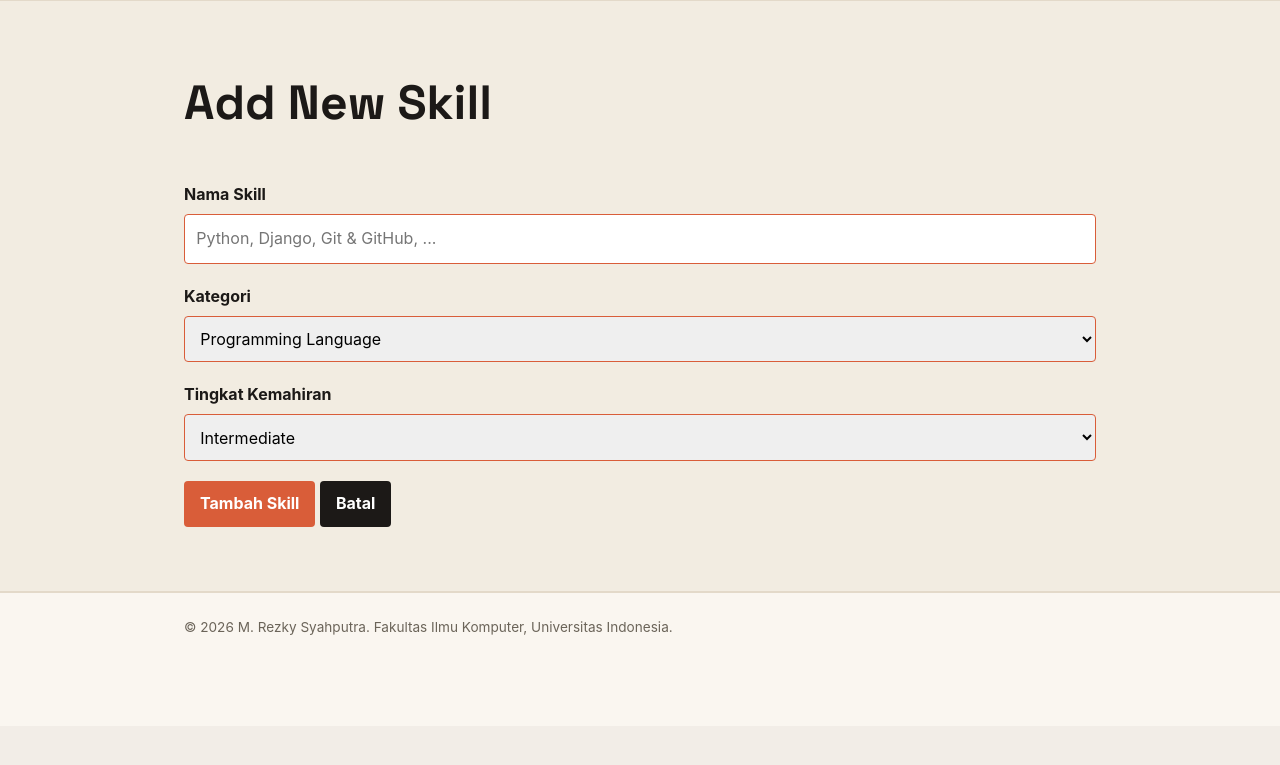
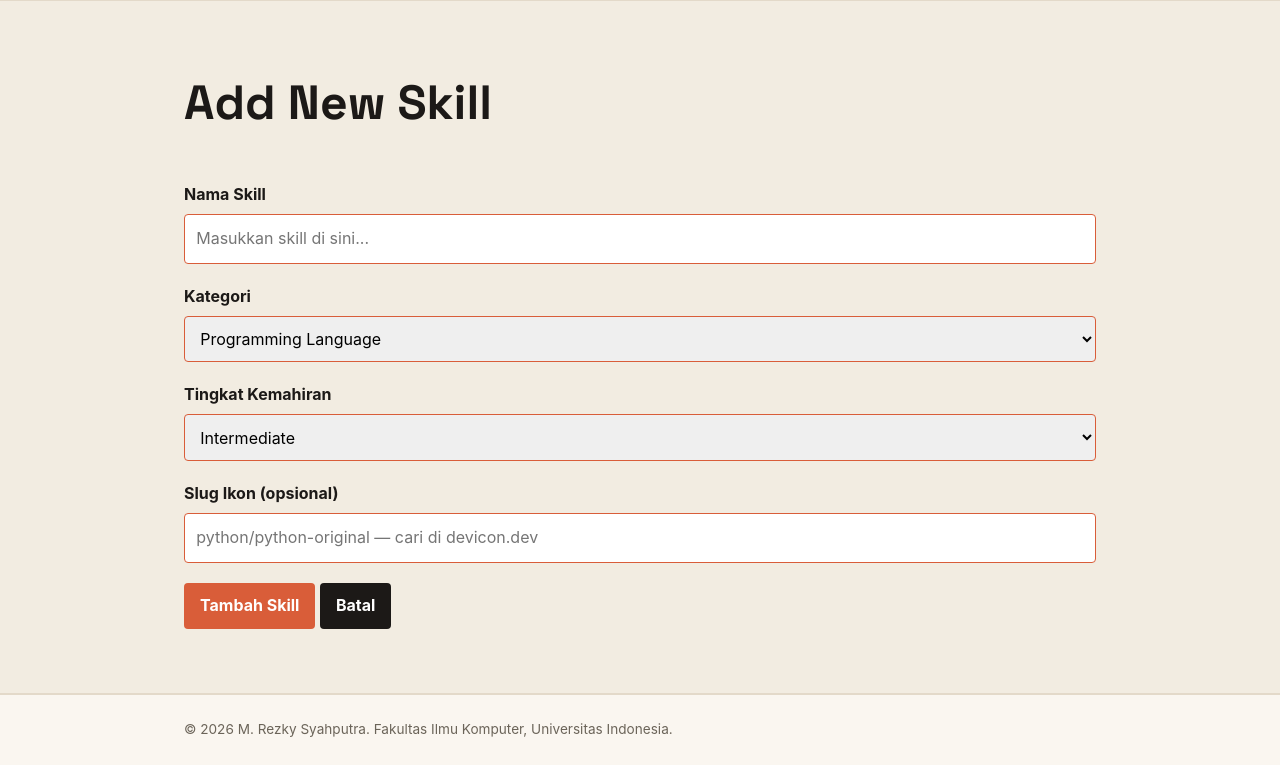
Before and after one commit to rezkyrise/myportofolio, a Django app: page /skill/add/ in a window 1280 px wide. Shown: the part 74-839 px from the top of the page. Before the commit the page ends 709 px from the top, so only its background shows below. Run offline with Django 5.2, Linux system fonts and the light colour scheme; parts of the project's set-up code (start-up, migrations or seed data) failed here and were passed over.

Commit message:
feat: implement Skill CRUD, JSON delivery, search/sort, and icon customization

```diff
--- a/main/forms.py
+++ b/main/forms.py
@@ -1,23 +1,62 @@
-from django.forms import ModelForm, TextInput, Select
+from django import forms
+from django.forms import ModelForm, TextInput, Textarea, Select, URLInput, ClearableFileInput, DateInput
 
-from main.models import Skill
+from main.models import Skill, Experience
 
 
 class SkillForm(ModelForm):
     class Meta:
         model = Skill
-        fields = ["name", "category", "proficiency"]
+        fields = ["name", "category", "proficiency", "icon_slug"]
 
         labels = {
             "name": "Nama Skill",
             "category": "Kategori",
             "proficiency": "Tingkat Kemahiran",
+            "icon_slug": "Slug Ikon (opsional)",
         }
 
         widgets = {
             "name": TextInput(
-                attrs={"placeholder": "Python, Django, Git & GitHub, ...", "maxlength": 100}
+                attrs={"placeholder": "Masukkan skill di sini...", "maxlength": 100}
             ),
             "category": Select(),
             "proficiency": Select(),
+            "icon_slug": TextInput(
+                attrs={"placeholder": "python/python-original — cari di devicon.dev"}
+            ),
         }
+
+class ExperienceForm(ModelForm):
+    started_at = forms.DateField(
+        label="Bulan Mulai",
+        input_formats=["%Y-%m"],
+        widget=DateInput(attrs={"type": "month"}, format="%Y-%m"),
+    )
+    ended_at = forms.DateField(
+        label="Bulan Selesai (kosongkan jika masih berjalan)",
+        input_formats=["%Y-%m"],
+        widget=DateInput(attrs={"type": "month"}, format="%Y-%m"),
+        required=False,
+    )
+    class Meta:
+        model = Experience
+        fields = ["title", "organization", "description", "category", "started_at", "ended_at", "thumbnail", "image"]
+        labels = {
+            "title": "Judul",
+            "organization": "Organisasi",
+            "description": "Deskripsi (satu poin per baris)",
+            "category": "Kategori",
+            "started_at": "Bulan Mulai",
+            "ended_at": "Bulan Selesai (kosongkan jika masih berjalan)",
+            "thumbnail": "URL Thumbnail",
+            "image": "Gambar",
+        }
+        widgets = {
+            "title": TextInput(attrs={"placeholder": "Masukkan experience di sini...", "maxlength": 255}),
+            "organization": TextInput(attrs={"placeholder": "Nama perusahaan/organisasi"}),
+            "description": Textarea(attrs={"placeholder": "Satu bullet point per baris", "rows": 4}),
+            "category": Select(),
+            "thumbnail": URLInput(attrs={"placeholder": "https://..."}),
+            "image": ClearableFileInput(),
+        }
--- a/main/models.py
+++ b/main/models.py
@@ -41,6 +41,13 @@ class Skill(models.Model):
         ('advanced', 'Advanced'),
     ]
 
+    icon_slug = models.CharField(
+        max_length=100,
+        blank=True,
+        default="",
+        help_text="Slug ikon dari devicon.dev, contoh: python/python-original",
+    )
+
     id = models.UUIDField(primary_key=True, default=uuid.uuid4, editable=False)
     name = models.CharField(max_length=100)
     category = models.CharField(max_length=20, choices=CATEGORY_CHOICES, default='language')
--- a/main/views.py
+++ b/main/views.py
@@ -20,51 +20,58 @@ def show_main(request):
 
 
 def show_experience(request):
-    experiences = Experience.objects.all().order_by('started_at')
+    json_response = get_experience_json(request)
+    experiences = serializers.deserialize("json", json_response.content.decode("utf-8"))
+    experiences = [e.object for e in experiences]
+
     for experience in experiences:
         experience.bullet_points = [
             line.strip() for line in experience.description.split("\n") if line.strip()
         ]
 
+    title_query = request.GET.get("title", "").strip()
+
     context = {
         "name": "M. Rezky Syahputra",
         "experience_list": experiences,
+        "title_query": title_query,
+        "sort": request.GET.get("sort", "title_asc"),
     }
     return render(request, "experience.html", context)
 
-SKILL_ICON_MAP = {
-    "python": "python/python-original",
-    "java": "java/java-original",
-    "c++": "cplusplus/cplusplus-original",
-    "html5": "html5/html5-original",
-    "css3": "css3/css3-original",
-    "javascript": "javascript/javascript-original",
-    "django": "django/django-plain",
-    "git & github": "git/git-original",
-    "vs code": "vscode/vscode-original",
-    "sqlite & postgresql": "postgresql/postgresql-original",
-    "latex": "latex/latex-original",
-}
+def update_skill(request, skill_id):
+    skill = get_object_or_404(Skill, pk=skill_id)
+    form = SkillForm(request.POST or None, instance=skill)
+
+    if request.method == "POST" and form.is_valid():
+        form.save()
+        messages.success(request, "Skill berhasil diperbarui!")
+        return redirect("main:show_skill")
+
+    context = {
+        "name": "M. Rezky Syahputra",
+        "form": form,
+        "skill": skill,
+    }
+    return render(request, "skill_form.html", context)
 
 
 def show_skill(request):
-    name_query = request.GET.get("name", "").strip()
-    skills = Skill.objects.all()
-
-    if name_query:
-        skills = skills.filter(name__icontains=name_query)
+    json_response = get_skill_json(request)
+    skills = serializers.deserialize("json", json_response.content.decode("utf-8"))
+    skills = [s.object for s in skills]
 
     for skill in skills:
-        slug = SKILL_ICON_MAP.get(skill.name.lower())
-        if slug:
-            skill.icon_url = f"https://cdn.jsdelivr.net/gh/devicons/devicon/icons/{slug}.svg"
-        else:
-            skill.icon_url = None
+        skill.icon_url = (
+            f"https://cdn.jsdelivr.net/gh/devicons/devicon/icons/{skill.icon_slug}.svg"
+            if skill.icon_slug else None
+        )
 
     context = {
         "name": "M. Rezky Syahputra",
         "skill_list": skills,
-        "name_query": name_query,
+        "name_query": request.GET.get("name", "").strip(),
+        "sort": request.GET.get("sort", "asc"),
     }
     return render(request, "skill.html", context)
 
@@ -86,13 +93,18 @@ def create_skill(request):
 
 def get_skill_json(request):
     name_query = request.GET.get("name", "").strip()
+    sort = request.GET.get("sort", "asc")
     skills = Skill.objects.all()
 
     if name_query:
         skills = skills.filter(name__icontains=name_query)
 
+    order_field = "name" if sort == "asc" else "-name"
+    skills = skills.order_by(order_field)
+
     skills_json = serializers.serialize("json", skills)
     return HttpResponse(skills_json, content_type="application/json")
+
 
 
 def delete_skill(request, skill_id):
--- a/templates/skill_form.html
+++ b/templates/skill_form.html
@@ -1,13 +1,15 @@
 {% extends "base.html" %}
 {% block meta %}
-    <title>Add Skill - {{ name }}</title>
+    <title>{% if skill %}Edit Skill{% else %}Add Skill{% endif %} - {{ name }}</title>
 {% endblock meta %}
 {% block content %}
     <main>
         <section class="experience-section">
             <div class="container">
-                <h1>Add New Skill</h1>
-                <form method="post" action="{% url 'main:create_skill' %}" class="skill-form">
+                <h1>{% if skill %}Edit Skill{% else %}Add New Skill{% endif %}</h1>
+                <form method="post"
+                      action="{% if skill %}{% url 'main:update_skill' skill.id %}{% else %}{% url 'main:create_skill' %}{% endif %}"
+                      class="data-form">
                     {% csrf_token %}
                     {% for field in form %}
                         <div class="form-group">
@@ -18,7 +20,9 @@
                             {% endfor %}
                         </div>
                     {% endfor %}
-                    <button type="submit" class="button">Tambah Skill</button>
+                    <button type="submit" class="button">
+                        {% if skill %}Simpan Perubahan{% else %}Tambah Skill{% endif %}
+                    </button>
                     <a href="{% url 'main:show_skill' %}" class="button button-secondary">Batal</a>
                 </form>
             </div>
```
Also changed, not shown: templates/components/skill_delete_modal.html (+5 -5 lines), templates/skill.html (+12 -5 lines), main/migrations/0005_skill_icon_slug.py (added).
